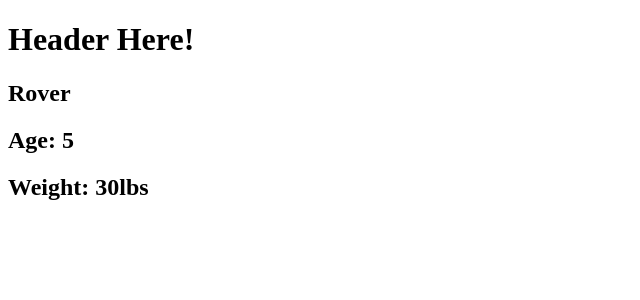
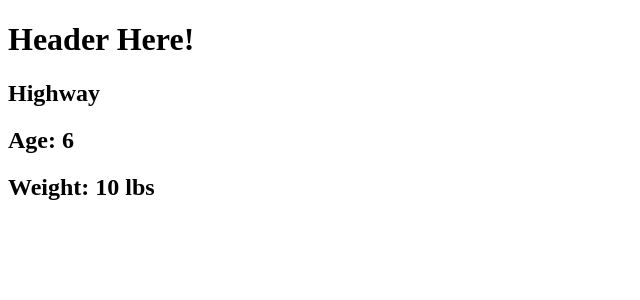
Before and after one commit to sepuckett86/react-practice, a React app: page / in a window 1280 px wide. Shown: the top 300 px of the page, without its empty margins (0-640 px from the left). Built offline with nearby package versions, Linux system fonts and the light colour scheme.

Commit message:
pass props

```diff
--- a/src/components/App.js
+++ b/src/components/App.js
@@ -6,7 +6,7 @@ export default function App() {
   return (
     <>
       <Header />
-      <Dog />
+      <Dog name="Highway" age={6} weight="10 lbs"/>
     </>
   );
 }
--- a/src/components/Dog.js
+++ b/src/components/Dog.js
@@ -1,10 +1,7 @@
 import React from 'react';
+import PropTypes from 'prop-types';
 
-export default function Dog() {
-  const name = 'Rover';
-  const age = 5;
-  const weight = '30lbs';
-
+function Dog({ name, age, weight }) {
   return (
     <>
       <h2>{name}</h2>
@@ -13,3 +10,11 @@ export default function Dog() {
     </>
   );
 }
+
+Dog.propTypes = {
+  name: PropTypes.string.isRequired,
+  age: PropTypes.number.isRequired,
+  weight: PropTypes.string.isRequired
+};
+
+export default Dog;
```
